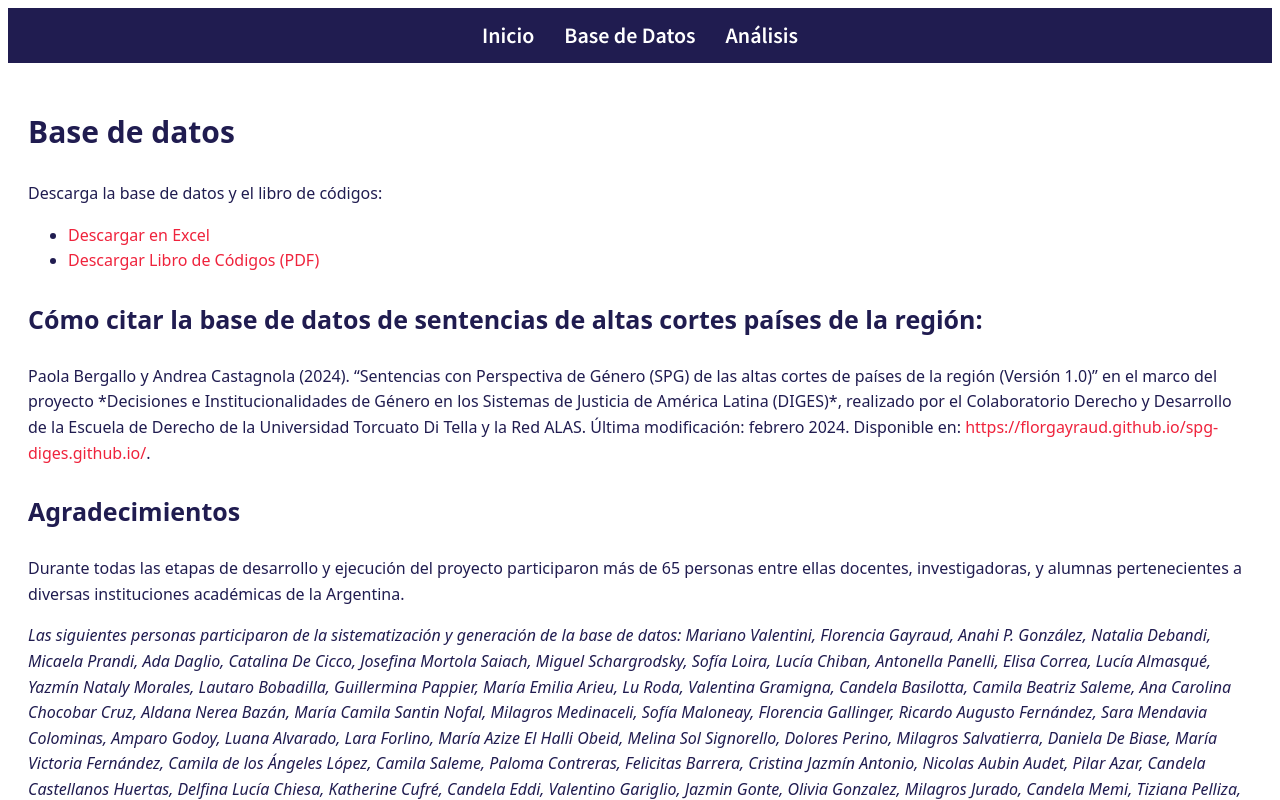
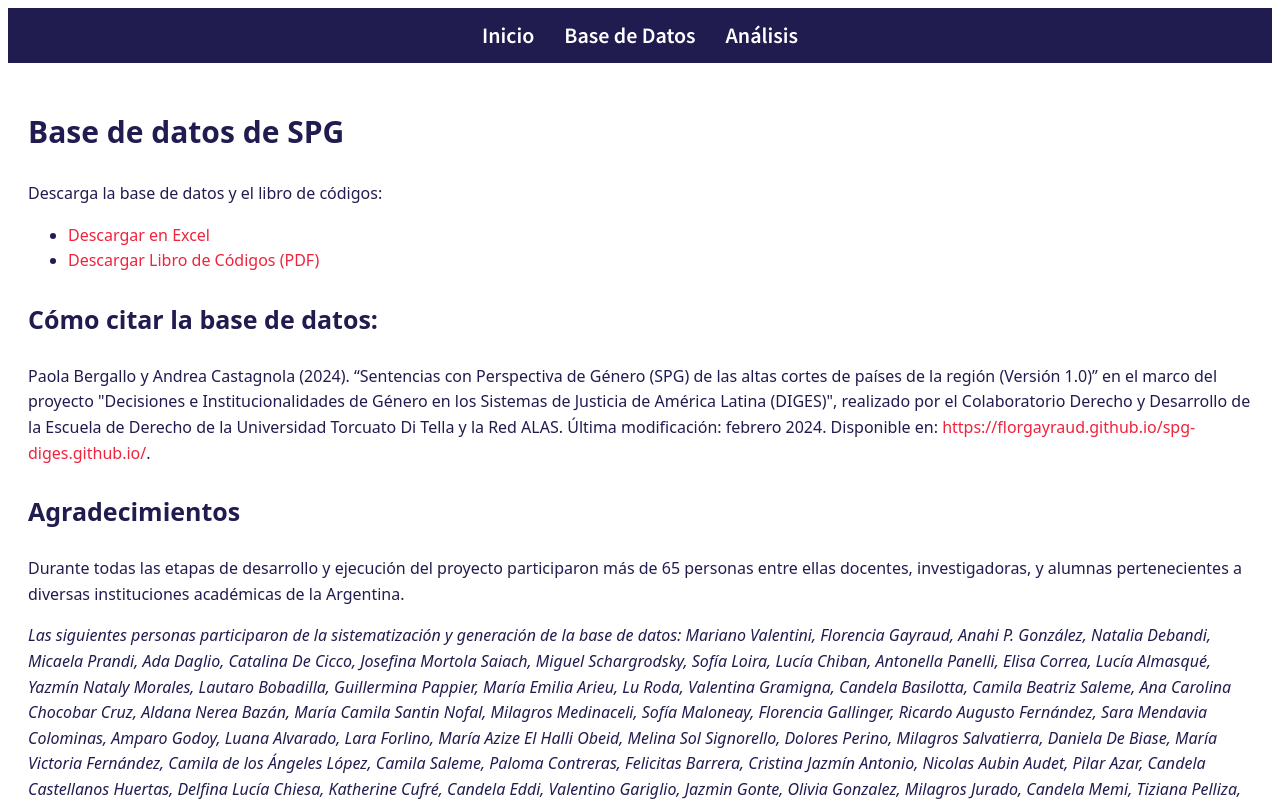
Before and after one commit to florgayraud/spg-diges.github.io, a plain HTML site: page index.html in a window 1280 px wide. Both pictures are taken after a click on the link "Base de Datos". Shown: the top 800 px of the page. Drawn offline with Linux system fonts and the light colour scheme.

Commit message:
CORRIGO TEXTO

```diff
--- a/index.html
+++ b/index.html
@@ -46,15 +46,15 @@
 
     <!-- Sección base de datos -->
     <section id="base-de-datos" class="seccion" style="display: none;">
-        <h2>Base de datos</h2>
+        <h2>Base de datos de SPG</h2>
         <p>Descarga la base de datos y el libro de códigos:</p>
         <ul>
             <li><a href="downloads/SPG DIGES Base de datos version 1.0.xlsx" download>Descargar en Excel</a></li>
             <li><a href="downloads/SPG-DIGES -Libro de codigo- version 1.0.docx.pdf" download>Descargar Libro de Códigos (PDF)</a></li>
         </ul>
 
-        <h3>Cómo citar la base de datos de sentencias de altas cortes países de la región:</h3>
-        <p>Paola Bergallo y Andrea Castagnola (2024). “Sentencias con Perspectiva de Género (SPG) de las altas cortes de países de la región (Versión 1.0)” en el marco del proyecto *Decisiones e Institucionalidades de Género en los Sistemas de Justicia de América Latina (DIGES)*, realizado por el Colaboratorio Derecho y Desarrollo de la Escuela de Derecho de la Universidad Torcuato Di Tella y la Red ALAS. Última modificación: febrero 2024. Disponible en: <a href="https://florgayraud.github.io/spg-diges.github.io/" target="_blank">https://florgayraud.github.io/spg-diges.github.io/</a>.</p>
+        <h3>Cómo citar la base de datos:</h3>
+        <p>Paola Bergallo y Andrea Castagnola (2024). “Sentencias con Perspectiva de Género (SPG) de las altas cortes de países de la región (Versión 1.0)” en el marco del proyecto "Decisiones e Institucionalidades de Género en los Sistemas de Justicia de América Latina (DIGES)", realizado por el Colaboratorio Derecho y Desarrollo de la Escuela de Derecho de la Universidad Torcuato Di Tella y la Red ALAS. Última modificación: febrero 2024. Disponible en: <a href="https://florgayraud.github.io/spg-diges.github.io/" target="_blank">https://florgayraud.github.io/spg-diges.github.io/</a>.</p>
 
         <h3>Agradecimientos</h3>
         <p> Durante todas las etapas de desarrollo y ejecución del proyecto participaron más de 65 personas entre ellas docentes, investigadoras, y alumnas pertenecientes a diversas instituciones académicas de la Argentina.</p>
```
